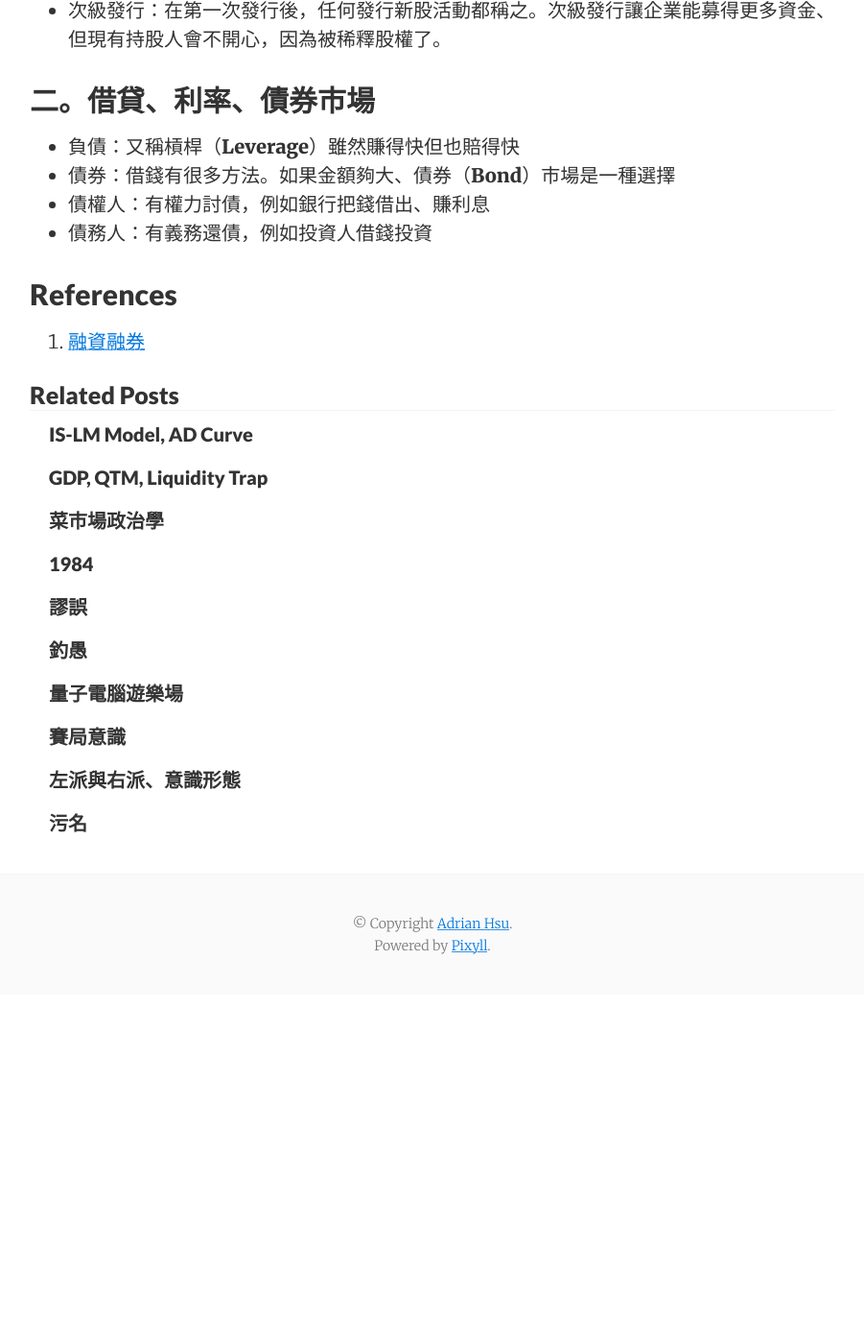
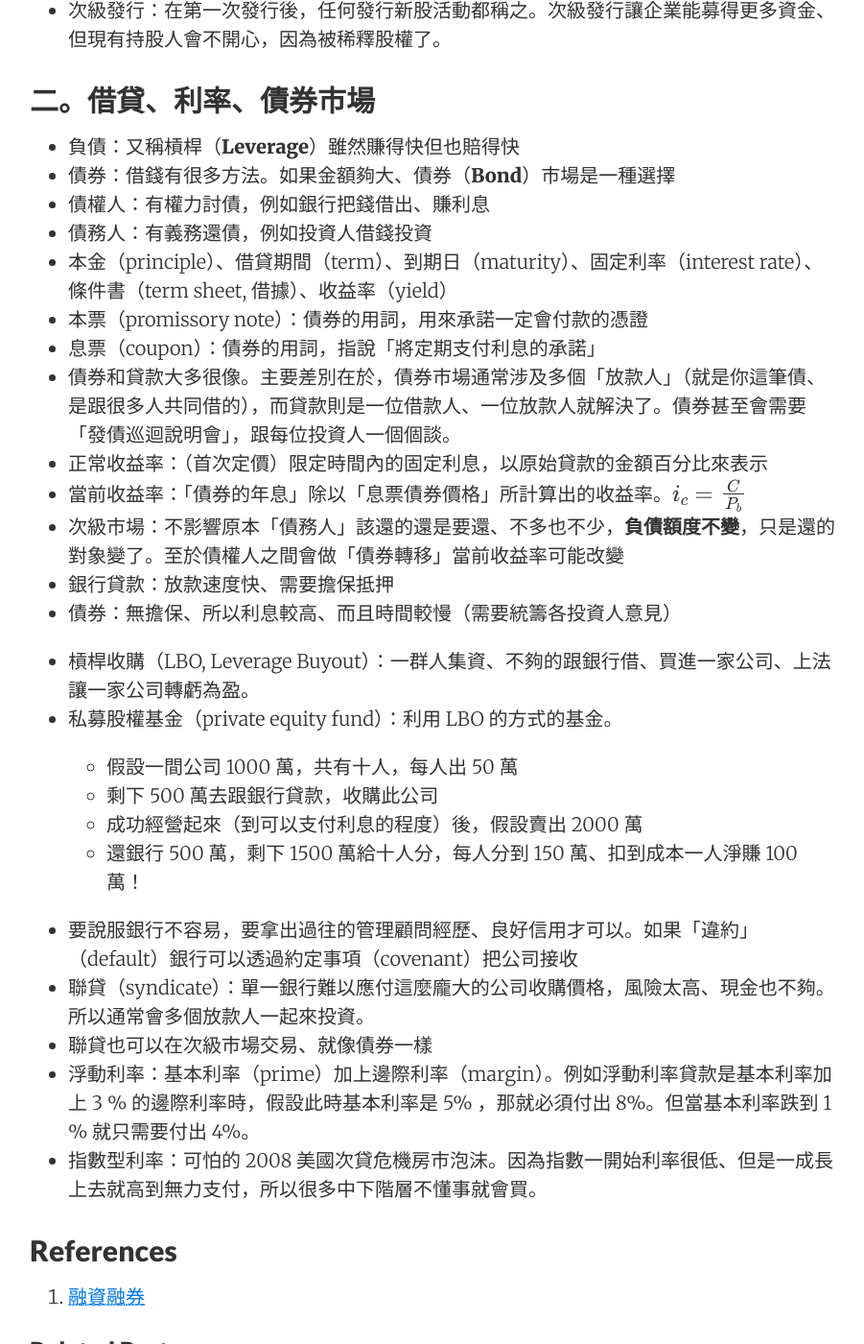
Before and after one commit to AdrianHsu/AdrianHsu.github.io, a Jekyll site: the page built from _posts/2019-1-6-man-vs-markets.md, in a window 1280 px wide and 1400 px high, scrolled down 3548 px. Shown: the whole window at 96% size, without its empty margins (189-1090 px from the left). Built offline with Jekyll 4.4.1, drawn with Linux system fonts in a browser that asks for light colours; nearby versions of some CDN libraries; formulas are drawn with MathJax 3; comment, search, counter and statistics services are not loaded; before the commit the page ends 4584 px from its top, so only the background shows below that.

Commit message:
blog push

```diff
--- a/_posts/2019-1-6-man-vs-markets.md
+++ b/_posts/2019-1-6-man-vs-markets.md
@@ -121,6 +121,30 @@ X / 60000 = 120%，X = 72 塊，主管機關訂定的擔保維持率 = 120%
 * 債券：借錢有很多方法。如果金額夠大、債券（**Bond**）市場是一種選擇
 * 債權人：有權力討債，例如銀行把錢借出、賺利息
 * 債務人：有義務還債，例如投資人借錢投資
+* 本金（principle）、借貸期間（term）、到期日（maturity）、固定利率（interest rate）、條件書（term sheet, 借據）、收益率（yield）
+* 本票（promissory note）：債券的用詞，用來承諾一定會付款的憑證
+* 息票（coupon）：債券的用詞，指說「將定期支付利息的承諾」
+* 債券和貸款大多很像。主要差別在於，債券市場通常涉及多個「放款人」（就是你這筆債、是跟很多人共同借的），而貸款則是一位借款人、一位放款人就解決了。債券甚至會需要「發債巡迴說明會」，跟每位投資人一個個談。
+* 正常收益率：（首次定價）限定時間內的固定利息，以原始貸款的金額百分比來表示
+* 當前收益率：「債券的年息」除以「息票債券價格」所計算出的收益率。$$i_c = \frac{C}{P_b}$$
+* 次級市場：不影響原本「債務人」該還的還是要還、不多也不少，**負債額度不變**，只是還的對象變了。至於債權人之間會做「債券轉移」當前收益率可能改變
+* 銀行貸款：放款速度快、需要擔保抵押
+* 債券：無擔保、所以利息較高、而且時間較慢（需要統籌各投資人意見）
+
+
+
+* 槓桿收購（LBO, Leverage Buyout）：一群人集資、不夠的跟銀行借、買進一家公司、上法讓一家公司轉虧為盈。
+* 私募股權基金（private equity fund）：利用 LBO 的方式的基金。
+
+  * 假設一間公司 1000 萬，共有十人，每人出 50 萬
+  * 剩下 500 萬去跟銀行貸款，收購此公司
+  * 成功經營起來（到可以支付利息的程度）後，假設賣出 2000 萬
+  * 還銀行 500 萬，剩下 1500 萬給十人分，每人分到 150 萬、扣到成本一人淨賺 100 萬！
+* 要說服銀行不容易，要拿出過往的管理顧問經歷、良好信用才可以。如果「違約」（default）銀行可以透過約定事項（covenant）把公司接收
+* 聯貸（syndicate）：單一銀行難以應付這麼龐大的公司收購價格，風險太高、現金也不夠。所以通常會多個放款人一起來投資。
+* 聯貸也可以在次級市場交易、就像債券一樣
+* 浮動利率：基本利率（prime）加上邊際利率（margin）。例如浮動利率貸款是基本利率加上 3 % 的邊際利率時，假設此時基本利率是 5% ，那就必須付出 8%。但當基本利率跌到  1 % 就只需要付出 4%。
+* 指數型利率：可怕的 2008 美國次貸危機房市泡沫。因為指數一開始利率很低、但是一成長上去就高到無力支付，所以很多中下階層不懂事就會買。
 
 
 ## References
```
